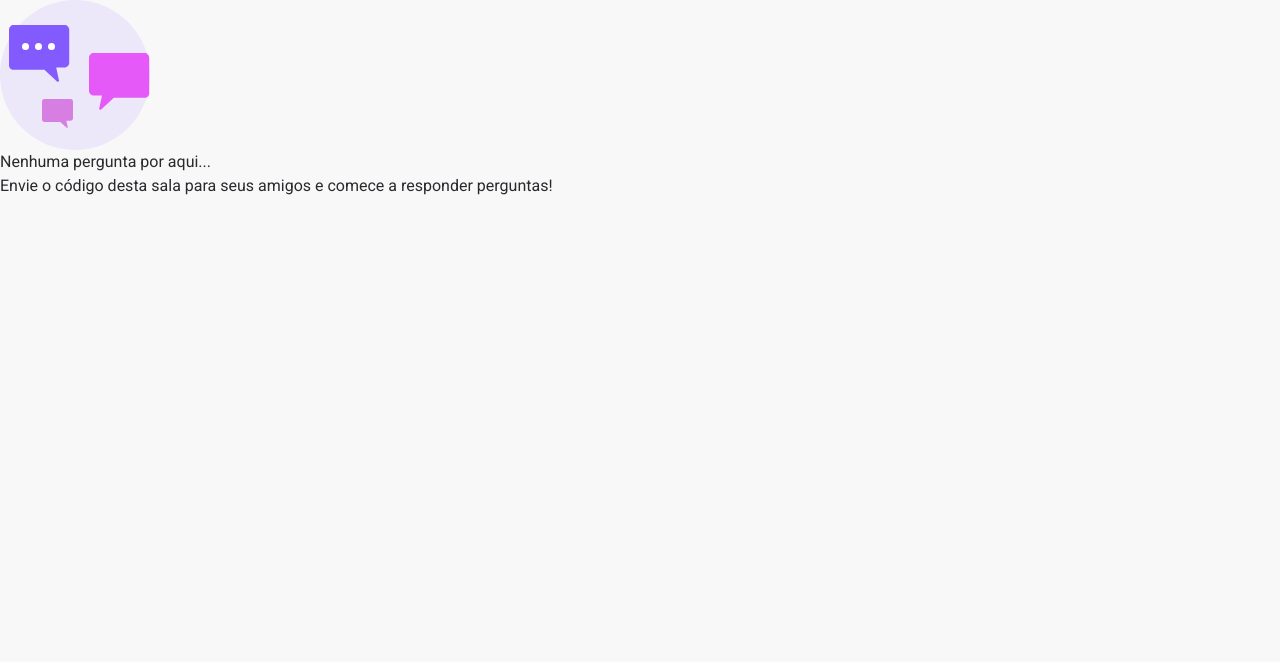
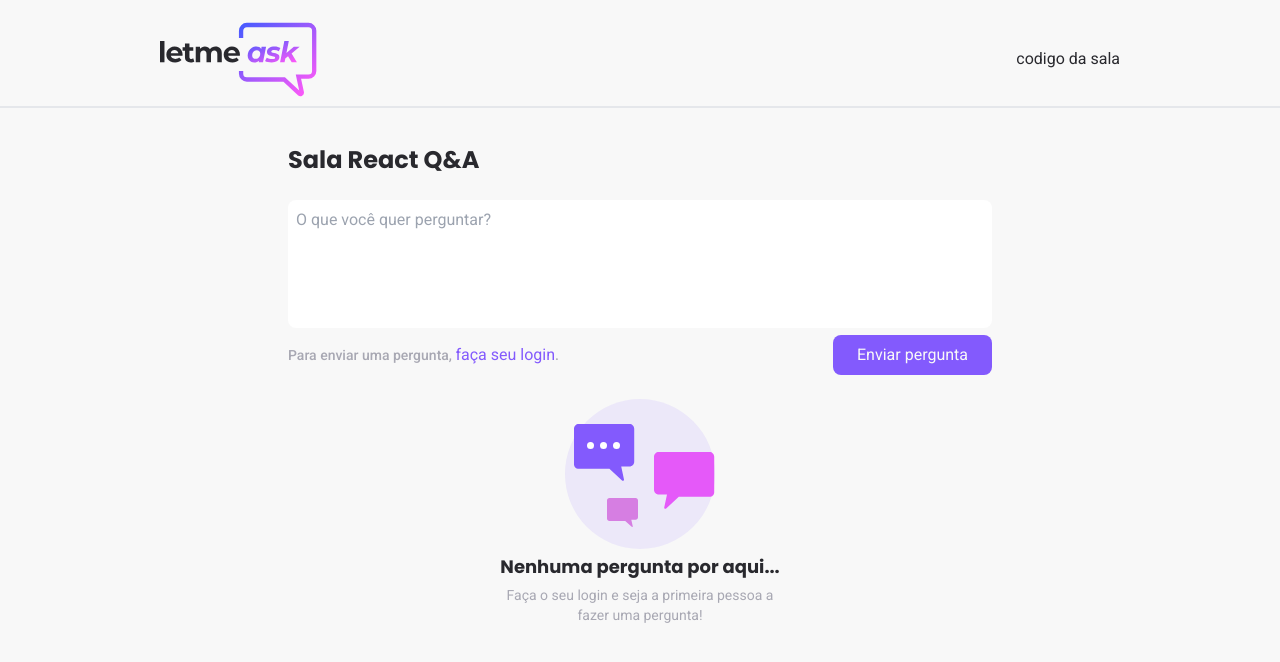
Before and after one commit to BrunoFay/NLW-Together-LetmeAsk, a React (Vite) app: page /rooms/1 in a window 1280 px wide. Shown: the top 662 px of the page. Built offline with nearby package versions, Linux system fonts and the light colour scheme; no server answers.

Commit message:
NEW style room page 1/2 and implemented auth logic to redirect to rooms

```diff
--- /dev/null
+++ b/src/components/RoomCodeBtn.tsx
@@ -0,0 +1,7 @@
+import React from 'react'
+
+export default function RoomCodeBtn() {
+  return (
+    <div>RoomCodeBtn</div>
+  )
+}
--- a/src/index.css
+++ b/src/index.css
@@ -2,7 +2,7 @@ body {
 @apply bg-[#f8f8f8] text-[#29292e]
 }
 body,input,textarea,button{
-@apply font-normal text-base font-[Roboto,sans-serif]
+@apply font-normal text-base font-[Roboto,sans-serif] focus:outline-none focus:border-mainPurple-500 focus:ring-mainPurple-500 focus:ring-1
 }
 code {
   font-family: source-code-pro, Menlo, Monaco, Consolas, 'Courier New',
--- a/src/pages/Home.tsx
+++ b/src/pages/Home.tsx
@@ -1,22 +1,38 @@
-import React from 'react'
+import React, { FormEvent, useState } from 'react'
 import Illustration from '../assets/images/illustration.svg'
 import LogoImg from '../assets/images/logo.svg'
 import GoogleIcon from '../assets/images/google-icon.svg'
 import { useNavigate } from 'react-router-dom'
 import useAuth from '../hooks/useAuth'
+import { database } from '../services/firebase'
 
 export default function Home() {
   const navigate = useNavigate()
   const { singInWithGoogle, user } = useAuth()
-
+  const [roomCode, setRoomCode] = useState('')
   async function handleCreateRoom() {
     if (!user) {
-     await singInWithGoogle()
+      await singInWithGoogle()
 
     }
     navigate('/rooms/new')
   }
 
+  async function handleJoinRoom(e: FormEvent) {
+    e.preventDefault()
+
+    if (roomCode.trim() === '') {
+      return;
+    }
+    const roomRef = await database.ref(`rooms/${roomCode}`).get()
+    console.log(roomRef);
+
+    if (!roomRef.exists()) {
+      alert("Room dons't Exist, check your Code!")
+      return
+    }
+    navigate(`/rooms/${roomCode}`)
+  }
   return (
     <main className='w-[100vw] h-[100vh] flex'>
       <section className='w-[42.25rem] h-[100vh] bg-mainPurple-500 flex items-center ' >
@@ -47,12 +63,14 @@ export default function Home() {
           <form onSubmit={handleJoinRoom} className='flex justify-center flex-col gap-4 '>
             <input
               type='text'
+              value={roomCode}
+              onChange={({ target }) => setRoomCode(target.value)}
               placeholder='Digite o código da sala'
               className='h-12 w-80 ring-1 ring-mainGrey-200 px-4 py-1 rounded-lg bg-white'
             />
             <button
               className='h-12 w-80 text-[#fefefe] px-4 py-2 rounded-lg bg-mainPurple-500'
-              type='button'
+              type='submit'
             >Entrar na sala</button>
           </form>
         </div>
--- a/src/pages/Room.tsx
+++ b/src/pages/Room.tsx
@@ -1,14 +1,44 @@
 import React from 'react'
 import EmptyQuestions from '../assets/images/empty-questions.svg'
+import Logo from '../assets/images/logo.svg'
 
 export default function Room() {
   return (
-    <div>
-      <header></header>
-      <main>
-        <img src={EmptyQuestions} alt="baloes de dialogo vazios coloridos" />
-        <h2>Nenhuma pergunta por aqui...</h2>
-        <p>Envie o código desta sala para seus amigos e comece a responder perguntas!</p>
+    <div className='flex justify-center flex-col items-center'>
+      <header className='w-[100vw] flex px-40 mt-7 pb-4 border-b-2 items-center  h-20 justify-between'>
+        <img
+          className='bt-5'
+          src={Logo}
+          alt="Letmeask logo" />
+        <div>codigo da sala</div>
+      </header>
+      <main className='w-min mt-9  flex justify-center items-start gap-6 flex-col'>
+        <div>
+          <h1 className='font-bold text-2xl font-[Poppins]'>Sala React Q&A</h1>
+        </div>
+        <form>
+          <textarea
+            className='w-[55vw] h-32 p-2 rounded-lg focus:ring-2 resize-none'
+            placeholder='O que você quer perguntar?'
+          />
+
+          <div className='flex justify-between items-center'>
+            <span className='font-[Roboto] font-medium text-sm text-mainGrey-200'>Para enviar uma pergunta,
+              {" "}
+              <button className='text-mainPurple-500'> faça seu login</button>.
+            </span>
+            <button className='px-[1.5rem] rounded-lg disabled:opacity-50 disabled:pointer-events-none py-2 bg-mainPurple-500 text-[#f8f8f8]'>Enviar pergunta</button>
+          </div>
+        </form>
+        <div className='flex flex-col items-center self-center gap-1 w-[17.75rem]'>
+          <img
+            className='h-[9.375rem] w-[9.375rem]'
+            src={EmptyQuestions}
+            alt="baloes de dialogo vazios coloridos" />
+          <h2 className='font-[Poppins] text-lg font-semibold'>Nenhuma pergunta por aqui...  </h2>
+          <p className='font-[Roboto] text-sm text-center text-mainGrey-200'>Faça o seu login e seja a primeira pessoa a fazer uma pergunta!
+          </p>
+        </div>
       </main>
     </div>
   )
```
